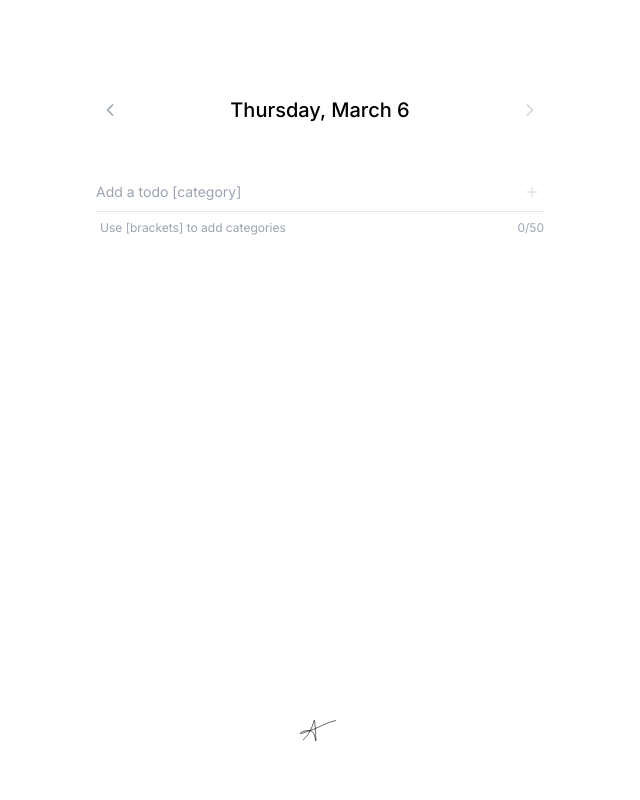
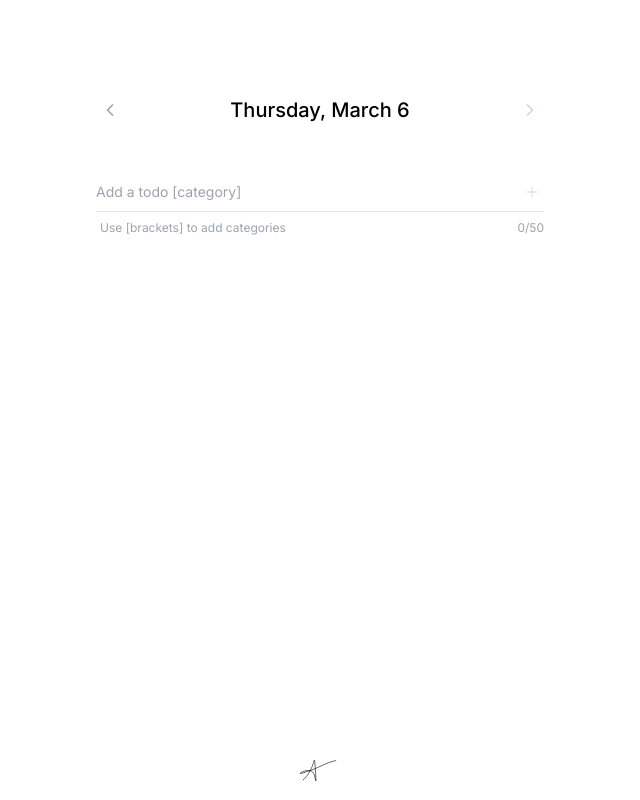
Before and after one commit to arjundabir/todos.arjundabir.com, a Next.js app: page / in a window 1280 px wide. Shown: the whole page, without its empty margins (320-960 px from the left). Built offline with nearby package versions, Linux system fonts and the light colour scheme.

Commit message:
fixed height to svh

```diff
--- a/app/page.tsx
+++ b/app/page.tsx
@@ -194,8 +194,8 @@ export default function TodoApp() {
   };
 
   return (
-    <div className="h-[calc(100vh-40px)] flex flex-col">
-      <div className="max-h-full bg-white text-black p-6 md:p-12 lg:p-16 overflow-y-clip flex-1">
+    <div className="h-svh flex flex-col">
+      <div className="h-[calc(100svh-40px)] bg-white text-black p-6 md:p-12 lg:p-16 overflow-y-clip flex-1">
         <div className="max-w-md mx-auto space-y-12">
           <header className="pt-8">
             <div className="flex items-center justify-between">
```
